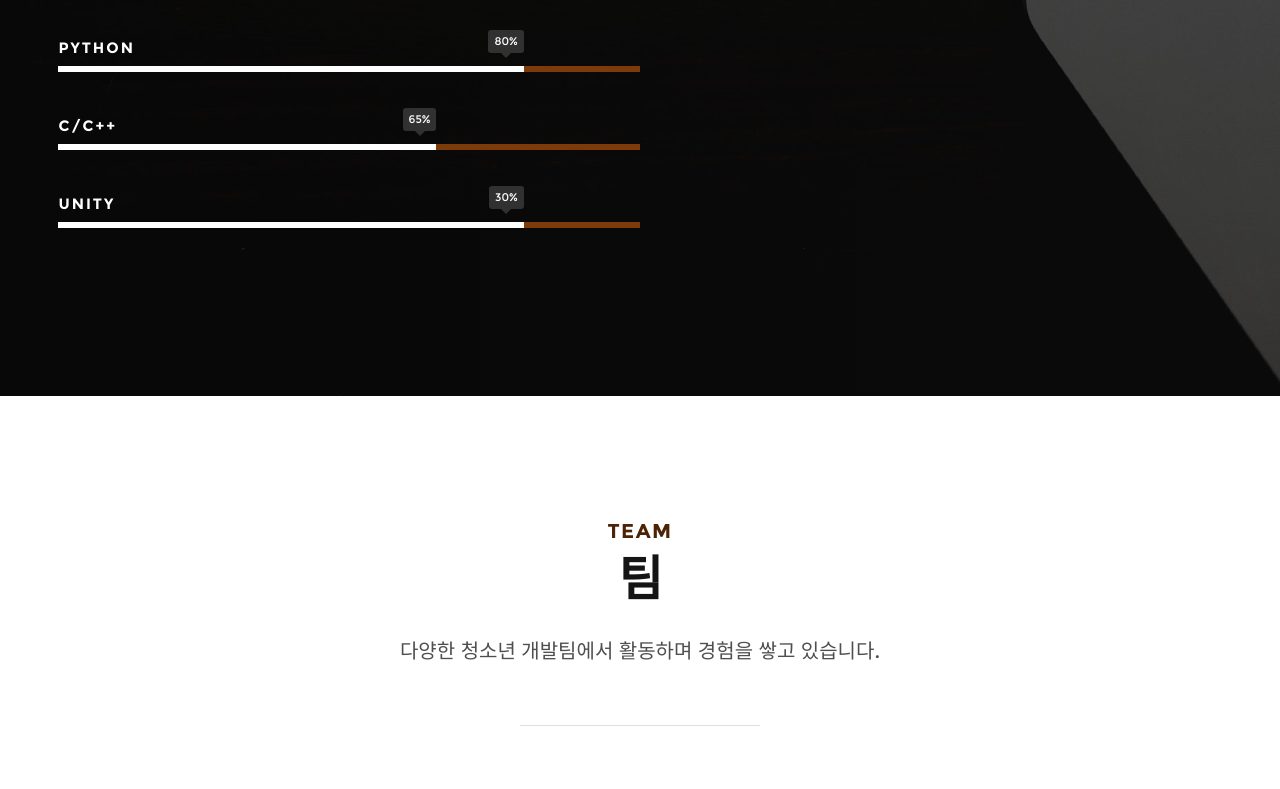
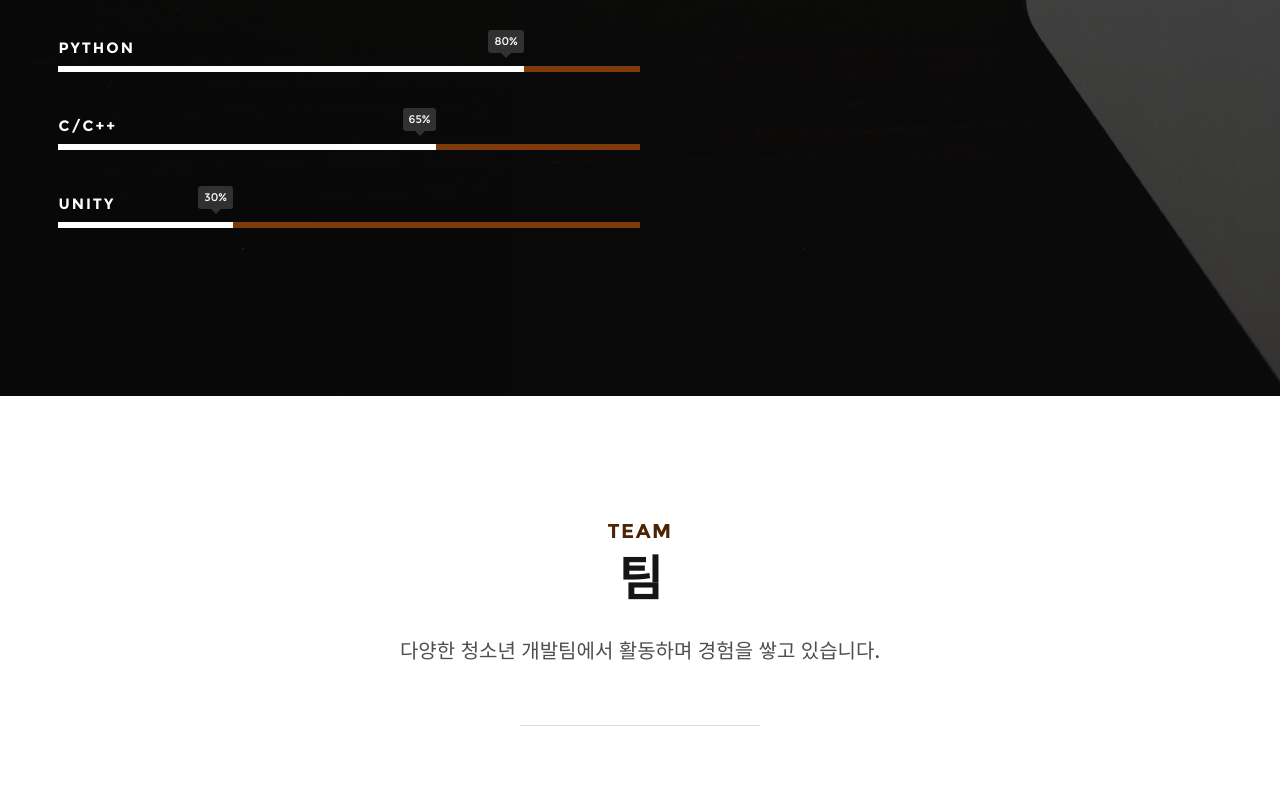
Before and after one commit to coshaman/portfolio-old, a plain HTML site: page index.html in a window 1280 px wide. Shown: the part 3369-4158 px from the top of the page. Drawn offline with Linux system fonts and the light colour scheme; files whose address does not match are found by name; a web font is replaced by a local one.

Commit message:
Add files via upload

```diff
--- a/index.html
+++ b/index.html
@@ -235,7 +235,7 @@
                         <strong>C/C++</strong>
                     </li>
                     <li class="animate-this" data-animate="fadeInRight">
-                        <div class="progress percent80"><span>30%</span></div>
+                        <div class="progress percent30"><span>30%</span></div>
                         <strong>Unity</strong>
                     </li>
                 </ul>
```
